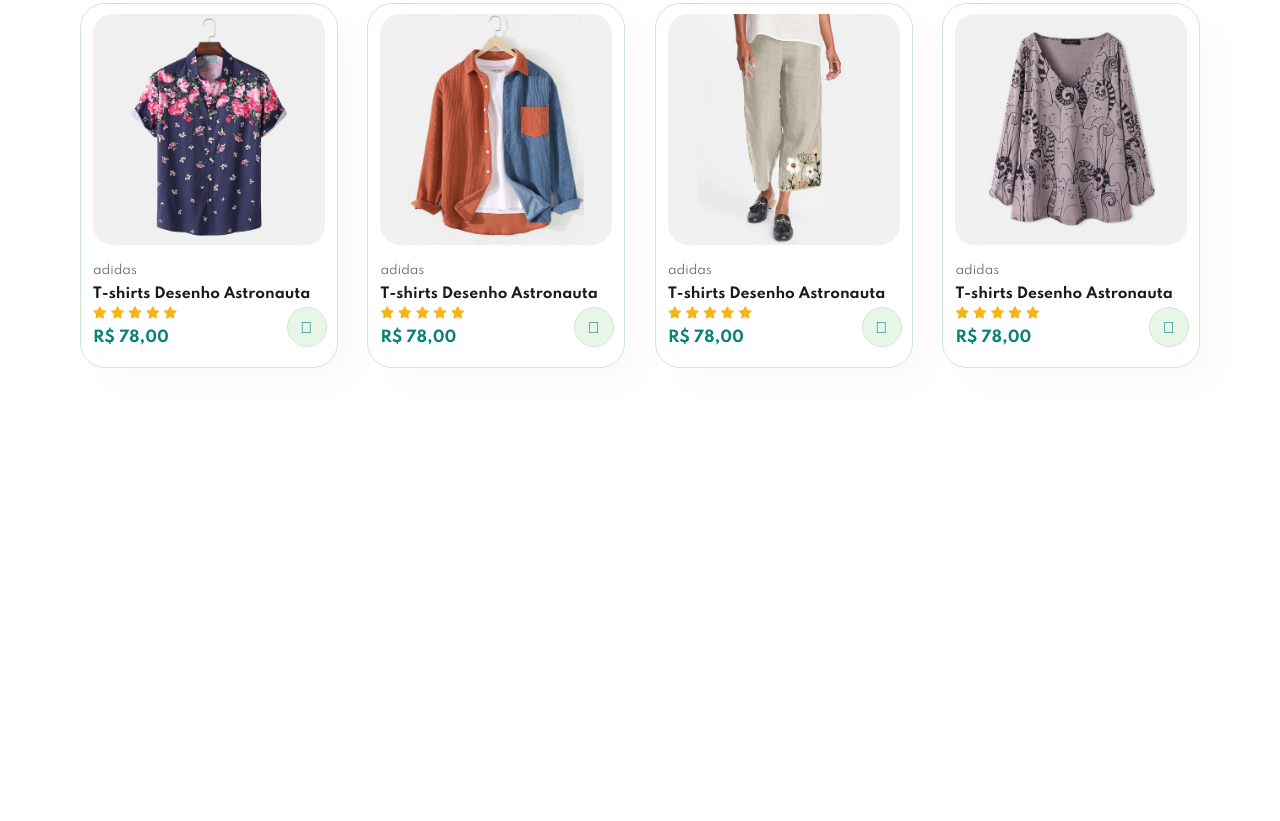
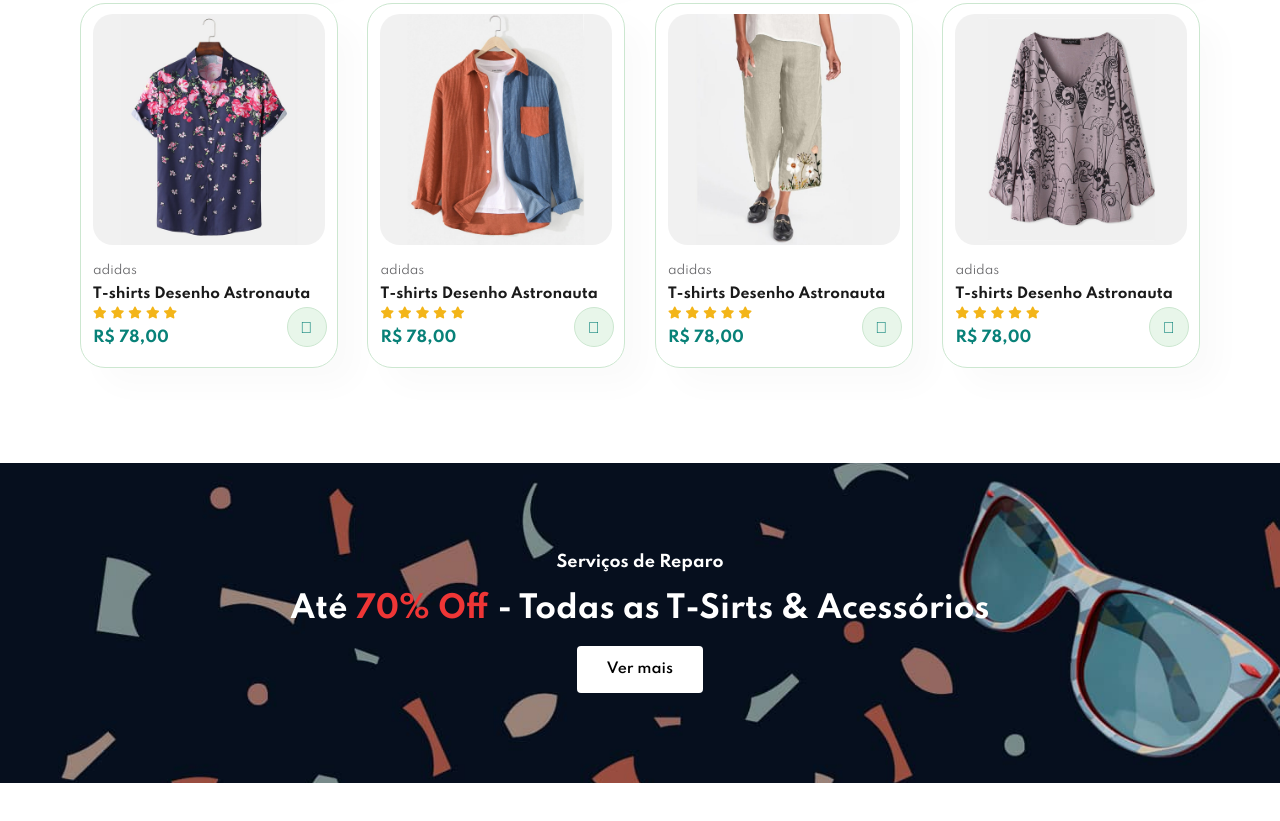
Before and after one commit to wandertorres/ecommerce, a plain HTML site: page index.html in a window 1280 px wide. Shown: the part 1687-2508 px from the top of the page. Before the commit the page ends 2110 px from the top, so only its background shows below. Drawn offline with Linux system fonts and the light colour scheme.

Commit message:
section banner

```diff
--- a/index.html
+++ b/index.html
@@ -27,7 +27,7 @@
         <h4>Queima de estoque</h4>
         <h2>Grandes ofertas</h2>
         <h1>Em todos os produtos</h1>
-        <p>Economize mais com cupons e até 70% off!</p>
+        <p>Economize mais com cupons & até 70% off!</p>
         <button>Comprar agora</button>
     </section>
 
@@ -200,6 +200,12 @@
         </div>
     </section>
 
+    <section id="banner" class="section-m1">
+        <h4>Serviços de Reparo</h4>
+        <h2>Até <span>70% Off</span> - Todas as T-Sirts & Acessórios</h2>
+        <button class="normal">Ver mais</button>
+    </section>
+
     <script src="script.js"></script>
 </body>
 </html>
--- a/style.css
+++ b/style.css
@@ -42,6 +42,19 @@ p {
 
 .section-m1 {
     margin: 40px 0;
+}
+
+button.normal {
+    font-size: 14px;
+    font-weight: 600;
+    padding: 15px 30px;
+    color: #000;
+    background-color: #fff;
+    border-radius: 4px;
+    cursor: pointer;
+    border: none;
+    outline: none;
+    transition: 0.2s;
 }
 
 body {
@@ -263,3 +276,37 @@ body {
     bottom: 20px;
     right: 10px;
 }
+
+/* Banner */
+#banner {
+    display: flex;
+    flex-direction: column;
+    justify-content: center;
+    align-items: center;
+    text-align: center;
+    background-image: url(img/banner/b2.jpg);
+    width: 100%;
+    height: 40vh;
+    background-size: cover;
+    background-position: center;
+}
+
+#banner h4 {
+    color: #fff;
+    font-size: 16px;
+}
+
+#banner h2 {
+    color: #fff;
+    font-size: 30px;
+    padding: 10px 0;
+}
+
+#banner h2 span {
+    color: #ef3636;
+}
+
+#banner button:hover {
+    background: #088178;
+    color: #fff
+}
```
